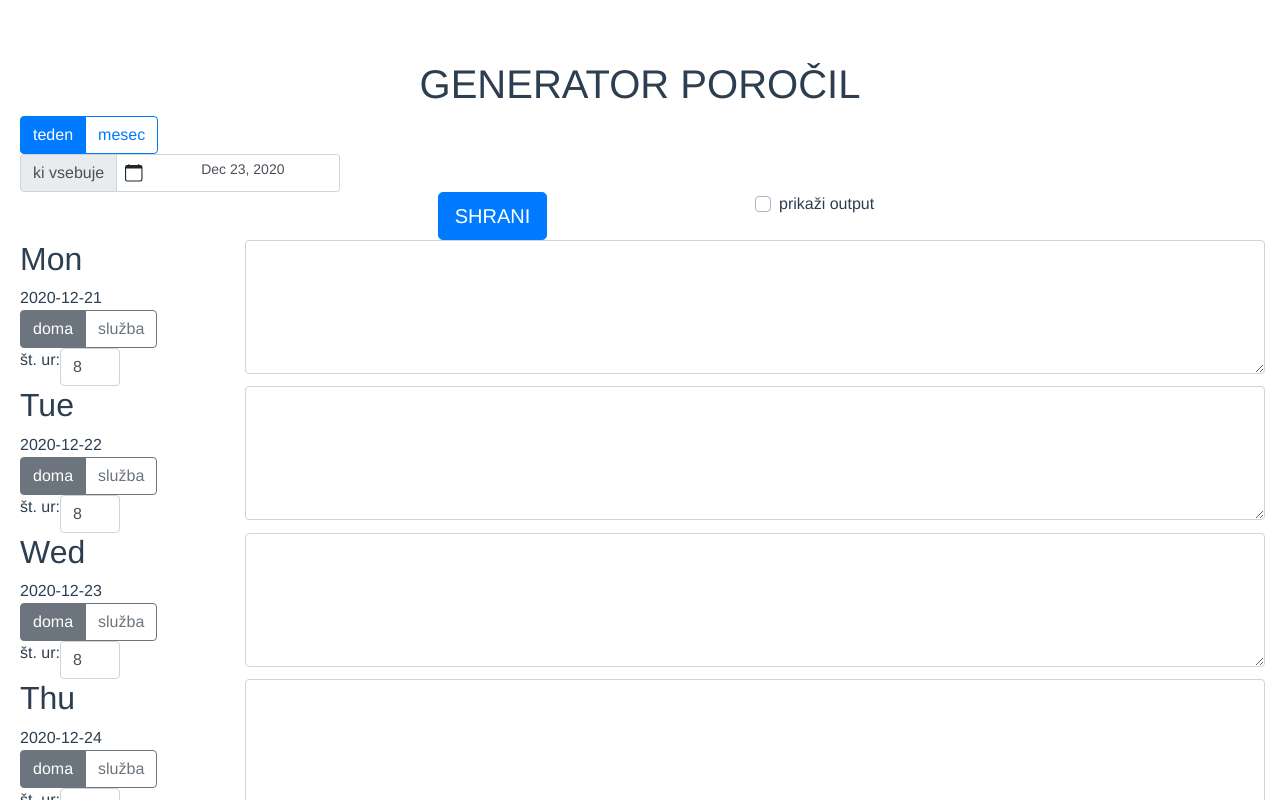
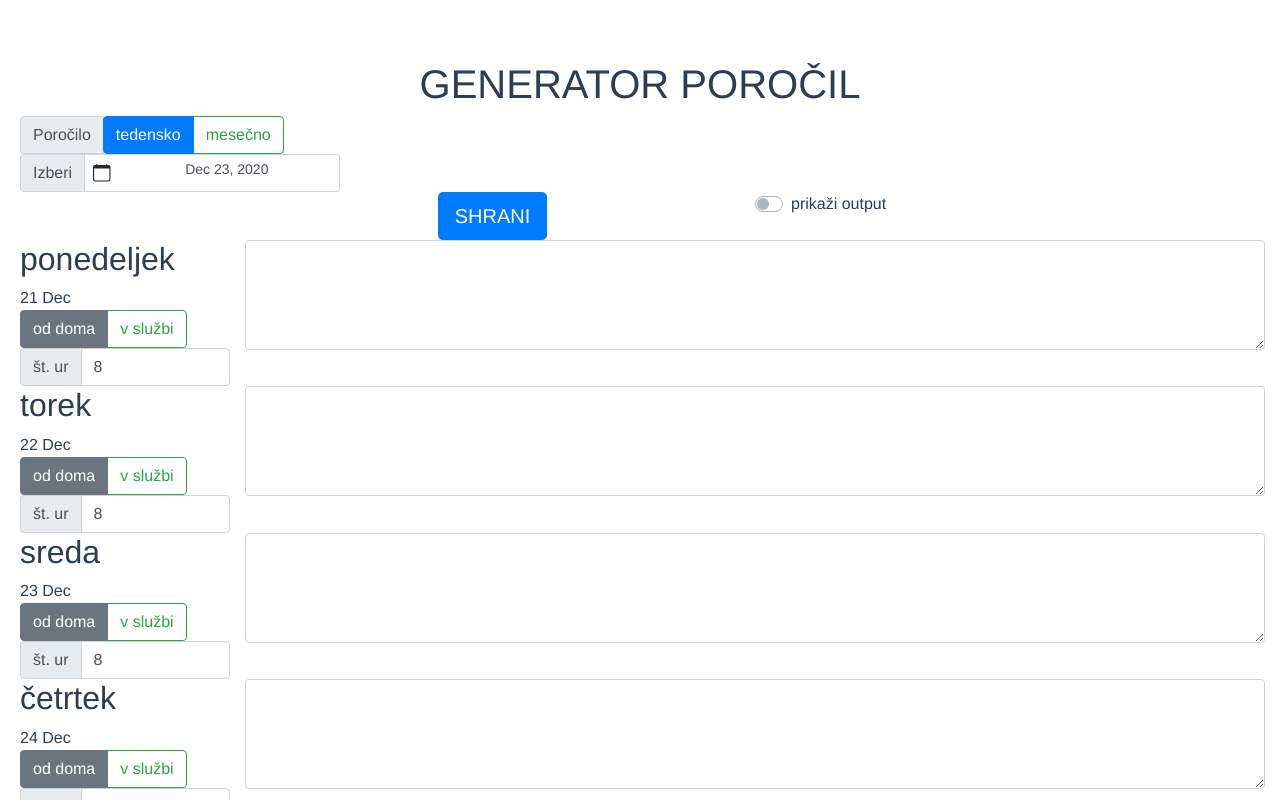
Before and after one commit to gigaKosec/generator-porocil, a Vue app: page / in a window 1280 px wide. Shown: the top 800 px of the page. Built offline with nearby package versions, Linux system fonts and the light colour scheme.

Commit message:
- spremenil način izbire zadnjega dne v tednu - dodelal izpise podatkov o dnevu (locale = slo)

```diff
--- a/src/components/DneviForm.vue
+++ b/src/components/DneviForm.vue
@@ -5,17 +5,30 @@
         <b-row>
           <b-col>
             <b-row>
-              <b-form-radio-group id="type-of-report" v-model="typeOfReport" buttons>
-                <b-form-radio value="weekly" button-variant="outline-primary"> teden </b-form-radio>
-                <b-form-radio value="monthly" button-variant="outline-primary"> mesec </b-form-radio>
+              <b-input-group prepend="Poročilo">
+                <b-form-radio-group
+                  id="type-of-report"
+                  v-model="typeOfReport"
+                  buttons
+                >
+                  <b-form-radio value="weekly" button-variant="outline-primary">
+                    tedensko
+                  </b-form-radio>
+                  <b-form-radio
+                    value="monthly"
+                    button-variant="outline-success"
+                  >
+                    mesečno
+                  </b-form-radio>
                 </b-form-radio-group>
+              </b-input-group>
             </b-row>
 
             <b-row>
               <b-input-group
-                prepend="ki vsebuje"
+                prepend="Izberi"
                 style="width: 20rem"
-                title="Izberi katerikoli dan iz tedna"
+                title="Izberi katerikoli dan iz tedna/meseca"
               >
                 <b-form-datepicker
                   id="selected-date"
@@ -32,6 +45,7 @@
                   style="width: 170px"
                   @input="renderNewReport"
                 ></b-form-datepicker>
+                <!-- <div>OD: {{formatISO(firstOfSelectedDays,{<<})}} DO: {{ISOdate(lastOfSelectedDays)}} </div> -->
               </b-input-group>
               <!-- <b-button>pošlji</b-button> -->
             </b-row>
@@ -50,10 +64,15 @@
             ></b-col
           >
           <b-col>
-            <b-row><b-checkbox id="show-output" v-model="showOutput">
+            <b-row
+              ><b-checkbox id="show-output" v-model="showOutput" switch>
                 prikaži output</b-checkbox
               >
-            <b-button size="sm" variant="danger" v-if="showOutput" @click="clearLocalStorage"
+              <b-button
+                size="sm"
+                variant="danger"
+                v-if="showOutput"
+                @click="clearLocalStorage"
                 >ZBRIŠI LOCAL STORAGE</b-button
               >
             </b-row>
@@ -68,36 +87,44 @@
           v-bind:key="index"
         >
           <!-- 1. STOLPEC: PODATKI O DNEVU-->
-          <b-col cols="2" style="min-width: 160px">
+          <b-col cols="2" style="min-width: 170px">
             <!-- ime dneva v tednu -->
             <b-row>
-              <h2 class="day-name">{{dayOfWeek(day.datum)}}</h2>
+              <h2 class="day-name">{{ dayOfWeek(day.datum) }}</h2>
             </b-row>
             <!-- datum -->
             <b-row>
-              <div class=date>{{ ISOdate(new Date(day.datum)) }}</div>
+              <div class="date">{{new Date(day.datum).toLocaleDateString("en-UK",{day:"2-digit", month:"short"})}}</div>
             </b-row>
             <b-row class="daily-location">
               <!-- lokacija -->
-              <b-form-radio-group v-model="day.lokacijaDela" inline="true" buttons>
-                <b-form-radio value="doma" button-variant="outline-secondary" >doma</b-form-radio>
-                <b-form-radio value="služba" button-variant="outline-secondary">služba </b-form-radio>
+              <b-form-radio-group
+                v-model="day.lokacijaDela"
+                inline="true"
+                buttons
+              >
+                <b-form-radio value="doma" button-variant="outline-secondary"
+                  >od doma</b-form-radio
+                >
+                <b-form-radio value="služba" button-variant="outline-success"
+                  >v službi
+                </b-form-radio>
               </b-form-radio-group>
             </b-row>
             <b-row class="daily-hours">
               <!-- št ur -->
-              <label>št. ur:</label>
+              <b-input-group prepend="št. ur">
                 <b-form-input
                   type="number"
                   v-model="day.stUr"
-                style="width: 60px"
                 ></b-form-input>
+              </b-input-group>
             </b-row>
           </b-col>
           <!-- 2. STOLPEC: opis dela -->
           <b-col class="daily-work-description">
             <b-textarea
-              rows="5"
+              rows="4"
               :value="day.opisDela"
               v-model="day.opisDela"
             ></b-textarea>
@@ -120,18 +147,14 @@
 <script>
 import { setDay, eachDayOfInterval, parseJSON, parseISO } from "date-fns";
 import * as Fdate from "date-fns";
-//import {loadDays,storeDays, days} from '@/services/storeToLocalStorage';
-/* import {
-  loadAllReports,
-  storeReports,
-  //SingleDayReport,
-} from "@/services/storageAlter.js"; */
+import { sl } from 'date-fns/locale';
+
 
 export default {
   data() {
     return {
       typeOfReport: "weekly",
-      chosenDate: null,  //new Date(), PAZI - moraš še odrezat ure itd.
+      chosenDate: null, //new Date(), PAZI - moraš še odrezat ure itd.
       showOutput: false,
       datesChosen: [],
       reportsStored: {},
@@ -139,41 +162,43 @@ export default {
     };
   },
   computed: {
-    firstDayOfWeekDate: function () {
+    firstOfSelectedDays: function () {
       return setDay(this.chosenDate, 1);
     },
-    lastDayOfWeekDate: function () {
-      /* console.log("last date of week =", this.addDays(this.firstDayOfWeekDate,5)) */
-      return this.addDays(this.firstDayOfWeekDate, 4);
+    lastOfSelectedDays: function () {
+      /* console.log("last date of week =", this.addDays(this.firstOfSelectedDays,5)) */
+      return setDay(this.chosenDate, 5);
     },
   },
 
   mounted() {
     this.reportsStored = this.loadAllReports();
-    this.chosenDate = new Date()
-    this.chosenDate.setHours(0,0,0,0)
-    this.renderNewReport()
+    this.chosenDate = new Date();
+    this.chosenDate.setHours(0, 0, 0, 0);
+    this.renderNewReport();
     //this.generateChosenDays()
-
   },
 
   methods: {
-    renderNewReport (){
-      this.storeReports()
-      this.generateChosenDays()
-      this.getMultipleDaysReportsForDatesChosen()
+    renderNewReport() {
+      this.storeReports();
+      this.generateChosenDays();
+      this.getMultipleDaysReportsForDatesChosen();
     },
 
-    generateChosenDays () {
-      console.log("THE date chosen =", this.chosenDate)
+    generateChosenDays() {
+      console.log("THE date chosen =", this.chosenDate);
       let result = eachDayOfInterval({
-        start: this.firstDayOfWeekDate,
-        end: this.lastDayOfWeekDate,
+        start: this.firstOfSelectedDays,
+        end: this.lastOfSelectedDays,
       });
 
       this.datesChosen = result;
       console.log("dates chosen = ", this.datesChosen);
-      console.log("Multiple days reports pred generiranjem:", this.multipleDaysReports)
+      console.log(
+        "Multiple days reports pred generiranjem:",
+        this.multipleDaysReports
+      );
     },
     //loadDays
     //loadAllReports,
@@ -183,38 +208,52 @@ export default {
 
     getMultipleDaysReportsForDatesChosen() {
       class SingleDayReport {
-        constructor(datum = null, lokacijaDela = "doma", stUr = 8, opisDela = "") {
+        constructor(
+          datum = null,
+          lokacijaDela = "doma",
+          stUr = 8,
+          opisDela = ""
+        ) {
           this.datum = datum;
           this.lokacijaDela = lokacijaDela;
           this.stUr = stUr;
           this.opisDela = opisDela;
         }
       }
-      this.multipleDaysReports = {}
+      this.multipleDaysReports = {};
       for (let date of this.datesChosen) {
-        const dateAsKey=this.ISOdate(date)
-        console.log("type od prvega datuma =", typeof dateAsKey)
-        console.log("type od drugega datuma = ", typeof (Object.keys(this.reportsStored)[0]) )
-        console.log("new key for date =",dateAsKey)
+        const dateAsKey = this.ISOdate(date);
+        console.log("type od prvega datuma =", typeof dateAsKey);
+        console.log(
+          "type od drugega datuma = ",
+          typeof Object.keys(this.reportsStored)[0]
+        );
+        console.log("new key for date =", dateAsKey);
 
-        if ((Object.keys(this.reportsStored)).includes(dateAsKey)) {
+        if (Object.keys(this.reportsStored).includes(dateAsKey)) {
           console.log("datum najden v reportsStore");
           this.multipleDaysReports[dateAsKey] = this.reportsStored[dateAsKey];
         } else {
-          console.log("NISEM našel datuma", dateAsKey, "v", Object.keys(this.reportsStored));
+          console.log(
+            "NISEM našel datuma",
+            dateAsKey,
+            "v",
+            Object.keys(this.reportsStored)
+          );
           let dailyInput = new SingleDayReport(date);
 
-          console.log("generiram nov defaultni dnevni vnos")
-          console.log("daily Input =", dailyInput)
+          console.log("generiram nov defaultni dnevni vnos");
+          console.log("daily Input =", dailyInput);
           this.multipleDaysReports[dateAsKey] = dailyInput;
-
         }
       }
-      console.log("MultipleDaysReports po generiranju = ", this.multipleDaysReports)
+      console.log(
+        "MultipleDaysReports po generiranju = ",
+        this.multipleDaysReports
+      );
     },
 
     // STORING METHODS
-
 
     clearLocalStorage() {
       if (confirm("Ali res želiš izbrisati vse vnose?")) {
@@ -223,27 +262,27 @@ export default {
       }
     },
     storeReports() {
-      console.log("SHRANJUJEM V LOCAL STORE")
+      console.log("SHRANJUJEM V LOCAL STORE");
 
-      for (let [key,value] of Object.entries(this.multipleDaysReports)) {
-        console.log("  key =", key)
-        console.log("value =",value)
-        this.reportsStored[key] = value
-        console.log("reports stored =",this.reportsStored)
+      for (let [key, value] of Object.entries(this.multipleDaysReports)) {
+        console.log("  key =", key);
+        console.log("value =", value);
+        this.reportsStored[key] = value;
+        console.log("reports stored =", this.reportsStored);
       }
-      console.log("KONČNI reports stored",this.reportsStored)
-      localStorage.setItem("reportsOfWork", JSON.stringify(this.reportsStored))
-
+      console.log("KONČNI reports stored", this.reportsStored);
+      localStorage.setItem("reportsOfWork", JSON.stringify(this.reportsStored));
     },
 
     loadAllReports() {
-      if (localStorage.getItem("reportsOfWork") === null){
-        console.log("ni našel ničesar v local storage")
-        return {}
-      }
-      else {
+      if (localStorage.getItem("reportsOfWork") === null) {
+        console.log("ni našel ničesar v local storage");
+        return {};
+      } else {
         //let localReportsStored = {}
-        let tempReportsStored =  JSON.parse(localStorage.getItem("reportsOfWork"));
+        let tempReportsStored = JSON.parse(
+          localStorage.getItem("reportsOfWork")
+        );
         //let prviKey = Object.keys(tempReportsStored)[0]
         //console.log("v local storageu našel: ", tempReportsStored)
         //console.log("keys = ", Object.keys(tempReportsStored))
@@ -266,8 +305,8 @@ export default {
     },
 
     // DATE RELATED METHODS
-    ISOdate(date){
-      return Fdate.formatISO(date,{representation: "date"})
+    ISOdate(date) {
+      return Fdate.formatISO(date, { representation: "date" });
     },
     dateDisabled(ymd, date) {
       // Disable weekends (Sunday = `0`, Saturday = `6`)
@@ -280,11 +319,11 @@ export default {
       result.setDate(result.getDate() + days);
       return result;
     },
-    dayOfWeek (dateString) {
-      return Fdate.format(new Date(dateString),'eee')
+    dayOfWeek(dateString) {
+      return Fdate.format(new Date(dateString), "EEEE", {locale: sl});
     },
-  }
-}
+  },
+};
 </script>
 
 <style scoped>
```
Lines whose indentation alone changed are shown as unchanged.
